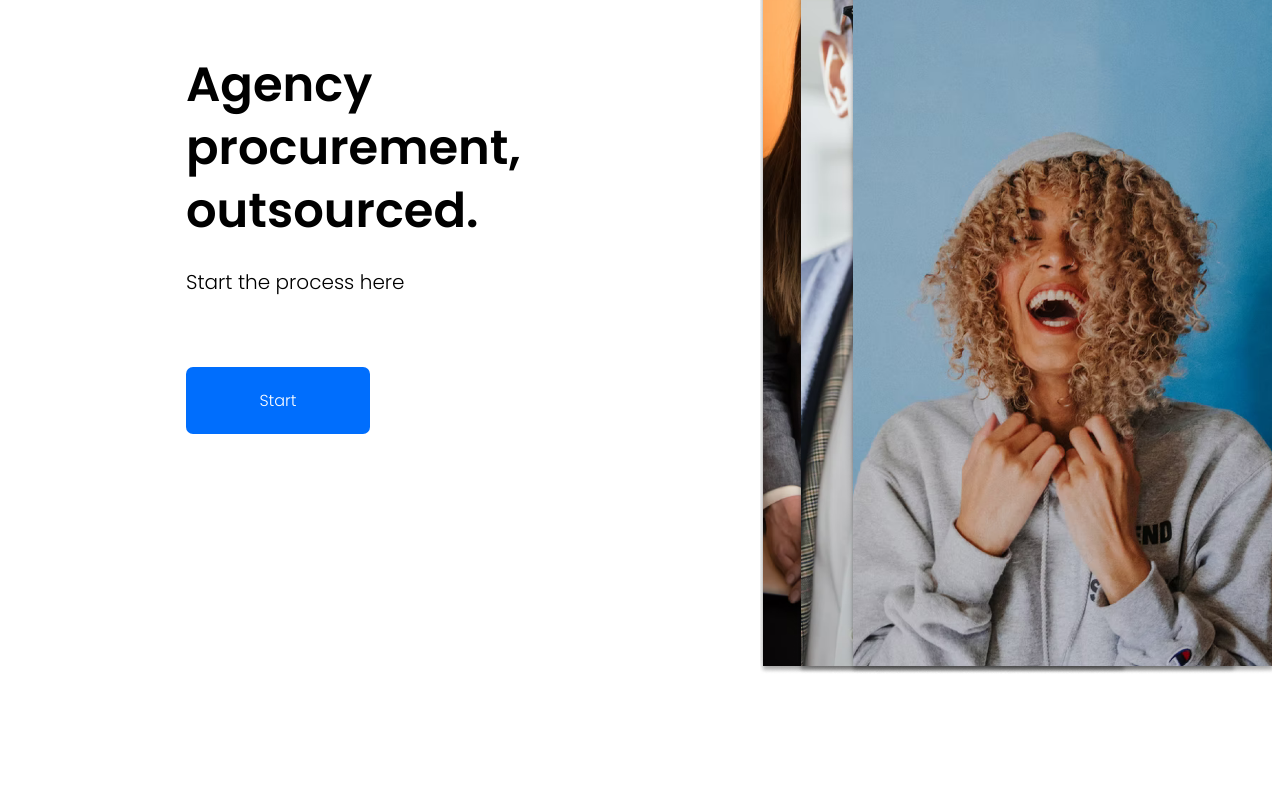
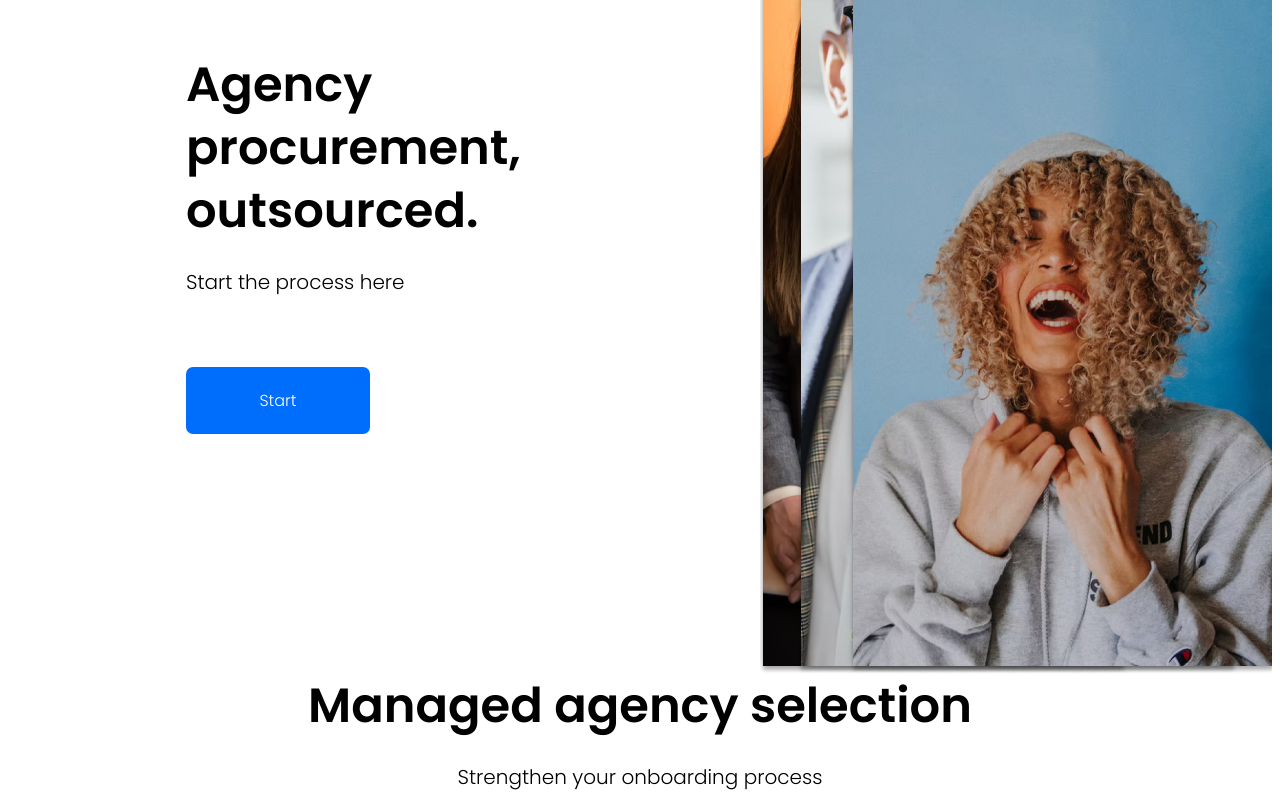
Before and after one commit to mad-of-gravity/NextjsTest, a Next.js app: page / in a window 1280 px wide. Shown: the part 195-995 px from the top of the page. Before the commit the page ends 877 px from the top, so only its background shows below. Built offline with nearby package versions, Linux system fonts and the light colour scheme.

Commit message:
A new section has been added

```diff
--- a/pages/index.js
+++ b/pages/index.js
@@ -1,4 +1,4 @@
-import { Hero } from "../sections";
+import { Hero, Agency } from "../sections";
 
 const heroProps = {
   image: { src: "/img/heroimg.png", alt: "", width: 1000, height: 1680 },
@@ -6,6 +6,12 @@ const heroProps = {
   description: "Start the process here",
   ctaText: "Start",
 };
+
+const agencyProps = {
+  image: { src: "/img/heroimg.png", alt: "", width: 1000, height: 1680 },
+  title: "Managed agency selection",
+  description: "Strengthen your onboarding process",
+}
 
 export default function Home() {
   return (
@@ -21,6 +27,7 @@ export default function Home() {
       <div>
         <Hero {...heroProps} />
         {/** Other sections */}
+        <Agency {...agencyProps} />
       </div>
     </>
   );
--- /dev/null
+++ b/sections/Agency/Agency.jsx
@@ -0,0 +1,19 @@
+import Image from "next/image";
+import {
+    StyledContainer,
+    StyledTextContainer,
+    StyledTitle,
+    StyledDescription
+} from "./elements";
+
+
+export const Agency = ({ image, title, description, ctaText, ...props }) => {
+    return (
+        <StyledContainer {...props}>
+            <StyledTextContainer>
+                <StyledTitle>{title}</StyledTitle>
+                <StyledDescription>{description}</StyledDescription>
+            </StyledTextContainer>
+        </StyledContainer>
+    );
+}
--- /dev/null
+++ b/sections/Agency/elements.jsx
@@ -0,0 +1,24 @@
+import styled from "styled-components";
+import { SectionContainer, SectionBigHeading, SectionSubheading } from "~/components";
+
+export const StyledContainer = styled(({ height, ...props }) => <SectionContainer {...props} />)`
+  align-items: center;
+`;
+
+export const StyledTitle = styled((props) => <SectionBigHeading {...props} />)`
+  margin: 0;
+  color: black;
+`;
+
+export const StyledDescription = styled((props) => <SectionSubheading {...props} />)`
+  margin: 1.563rem 0 0;
+`;
+
+export const StyledTextContainer = styled(({ ...props }) => <div {...props} />)`
+  color: black;
+  width: 100%;
+  margin-left: auto;
+  margin-right: auto;
+  font-family: sans-serif;
+  text-align: center;
+`;
--- /dev/null
+++ b/sections/Agency/index.js
@@ -0,0 +1 @@
+export * from "./Agency";
--- a/sections/index.js
+++ b/sections/index.js
@@ -1 +1,2 @@
 export * from "./Hero";
+export * from "./Agency";
```
